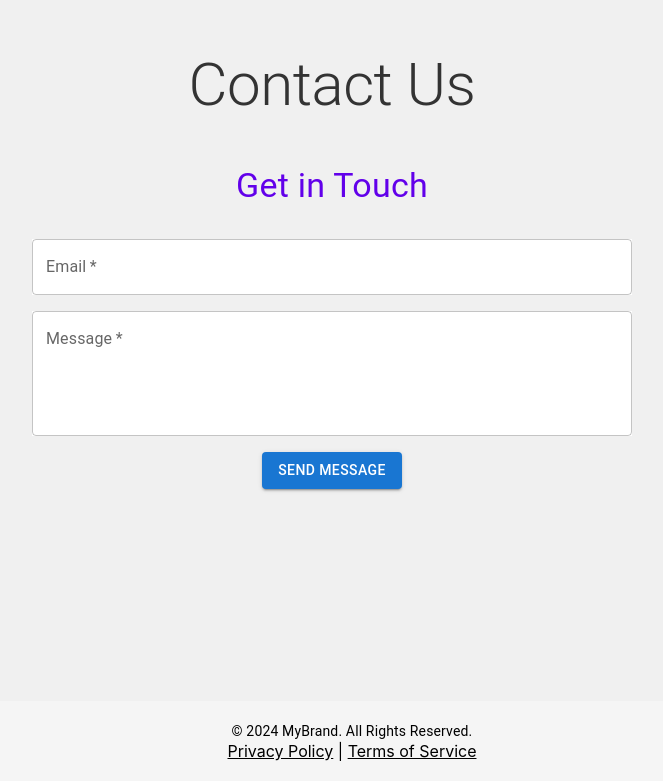
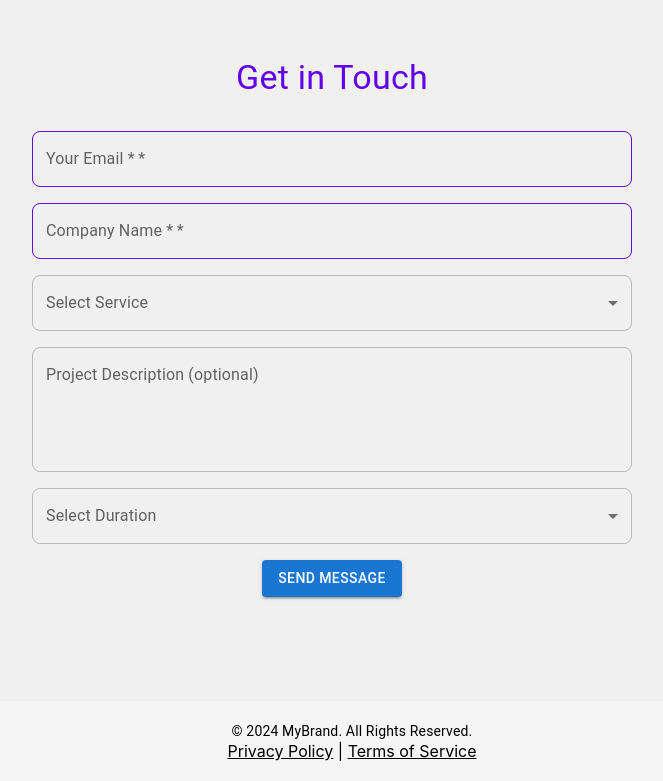
Before and after one commit to Ruecktenwald/portfolio, a React (Create React App) app in the folder frontend/: page / in a window 1280 px wide. Shown: the part 2723-3504 px from the top of the page, without its empty margins (308-971 px from the left). Built offline with nearby package versions, Linux system fonts and the light colour scheme.

Commit message:
add fields to form

```diff
--- a/frontend/src/components/pages/ContactUs.js
+++ b/frontend/src/components/pages/ContactUs.js
@@ -1,5 +1,5 @@
 import React, { useState, useContext } from 'react';
-import { Box, TextField, Button, Typography } from '@mui/material';
+import { Box, TextField, Button, Typography, FormControl, InputLabel, Select, MenuItem } from '@mui/material';
 import Layout from '../layout/Layout'; // Using the shared Layout component
 import '../../styles/ContactUs.css';
 import { ThemeContext } from '../../context/ThemeContext'; // Import Theme Context
@@ -7,21 +7,25 @@ import { ThemeContext } from '../../context/ThemeContext'; // Import Theme Conte
 function Contact() {
   const { theme } = useContext(ThemeContext); // Access current theme
   const [email, setEmail] = useState('');
-  const [message, setMessage] = useState('');
+  const [companyName, setCompanyName] = useState('');
+  const [serviceInterest, setServiceInterest] = useState('');
+  const [projectDescription, setProjectDescription] = useState('');
+  const [projectDuration, setProjectDuration] = useState('');
   const [success, setSuccess] = useState(false); // State to handle success message
 
   const handleSubmit = (e) => {
     e.preventDefault();
-    // Handle form submission (e.g., send data to an API)
     console.log('Email:', email);
-    console.log('Message:', message);
-
-    // Simulate successful submission
+    console.log('Company Name:', companyName);
+    console.log('Service Interest:', serviceInterest);
+    console.log('Project Description:', projectDescription);
+    console.log('Project Duration:', projectDuration);
     setSuccess(true);
-
-    // Clear the form
     setEmail('');
-    setMessage('');
+    setCompanyName('');
+    setServiceInterest('');
+    setProjectDescription('');
+    setProjectDuration('');
   };
 
   return (
@@ -40,32 +44,96 @@ function Contact() {
         <form onSubmit={handleSubmit}>
           <TextField
             fullWidth
-            label="Email"
+            label="Your Email *"
             variant="outlined"
             value={email}
             onChange={(e) => setEmail(e.target.value)}
             required
             sx={{
               mb: 2,
-              backgroundColor: theme === 'dark' ? '#424242' : '#fff',
-              color: theme === 'dark' ? '#fff' : '#000',
+              '& .MuiOutlinedInput-root': {
+                borderRadius: '8px',
+                '& fieldset': {
+                  borderColor: theme === 'dark' ? '#bb86fc' : '#6200ea', // Outline color
+                },
+              },
             }}
           />
           <TextField
             fullWidth
-            label="Message"
+            label="Company Name *"
             variant="outlined"
-            value={message}
-            onChange={(e) => setMessage(e.target.value)}
+            value={companyName}
+            onChange={(e) => setCompanyName(e.target.value)}
             required
+            sx={{
+              mb: 2,
+              '& .MuiOutlinedInput-root': {
+                borderRadius: '8px',
+                '& fieldset': {
+                  borderColor: theme === 'dark' ? '#bb86fc' : '#6200ea', // Outline color
+                },
+              },
+            }}
+          />
+          <FormControl fullWidth required sx={{ mb: 2 }}>
+            <TextField
+            select
+            label='Select Service'
+              value={serviceInterest}
+              onChange={(e) => setServiceInterest(e.target.value)}
+              sx={{
+                '& .MuiOutlinedInput-root': {
+                  borderRadius: '8px',
+                },
+              }}
+            >
+              <MenuItem value="">
+                <em>Select a Service</em>
+              </MenuItem>
+              <MenuItem value="web-development">Web Development</MenuItem>
+              <MenuItem value="api-integration">API Integration</MenuItem>
+              <MenuItem value="seo-optimization">SEO Optimization</MenuItem>
+              <MenuItem value="ui-ux-design">UI/UX Design</MenuItem>
+            </TextField>
+          </FormControl>
+          <TextField
+            fullWidth
+            label="Project Description (optional)"
+            variant="outlined"
+            value={projectDescription}
+            onChange={(e) => setProjectDescription(e.target.value)}
             multiline
             rows={4}
             sx={{
               mb: 2,
-              backgroundColor: theme === 'dark' ? '#424242' : '#fff',
-              color: theme === 'dark' ? '#fff' : '#000',
+              '& .MuiOutlinedInput-root': {
+                borderRadius: '8px',
+              },
             }}
           />
+          {/* Project Duration Selection */}
+          <FormControl fullWidth required sx={{ mb: 2 }}>
+            <TextField
+            select
+            label='Select Duration'
+              value={projectDuration}
+              onChange={(e) => setProjectDuration(e.target.value)}
+              sx={{
+                '& .MuiOutlinedInput-root': {
+                  borderRadius: '8px',
+                },
+              }}
+            >
+              <MenuItem value="">
+
+              </MenuItem>
+              <MenuItem value="less-than-a-month">Less than a month</MenuItem>
+              <MenuItem value="1-3-months">1-3 months</MenuItem>
+              <MenuItem value="3-6-months">3-6 months</MenuItem>
+              <MenuItem value="6-plus-months">6+ months</MenuItem>
+            </TextField>
+          </FormControl>
           <Button type="submit" variant="contained" color="primary">
             Send Message
           </Button>
```
